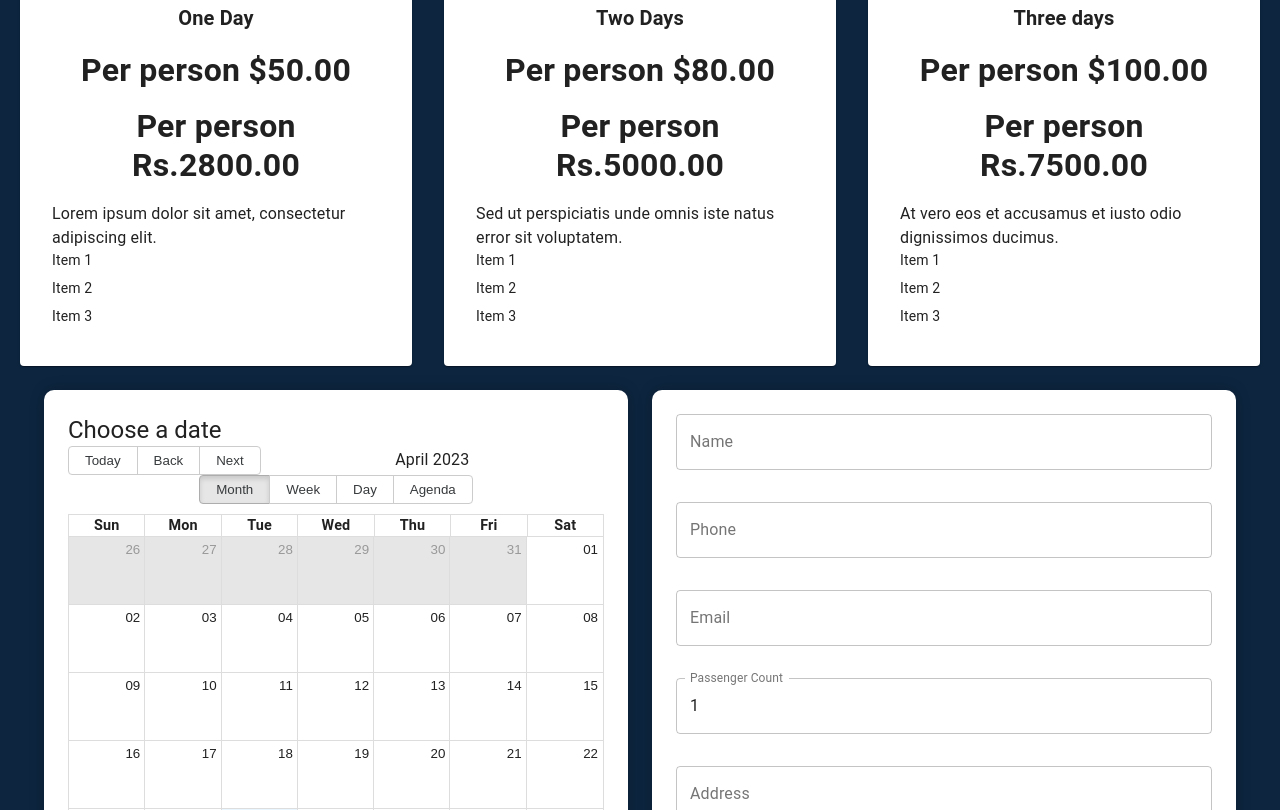
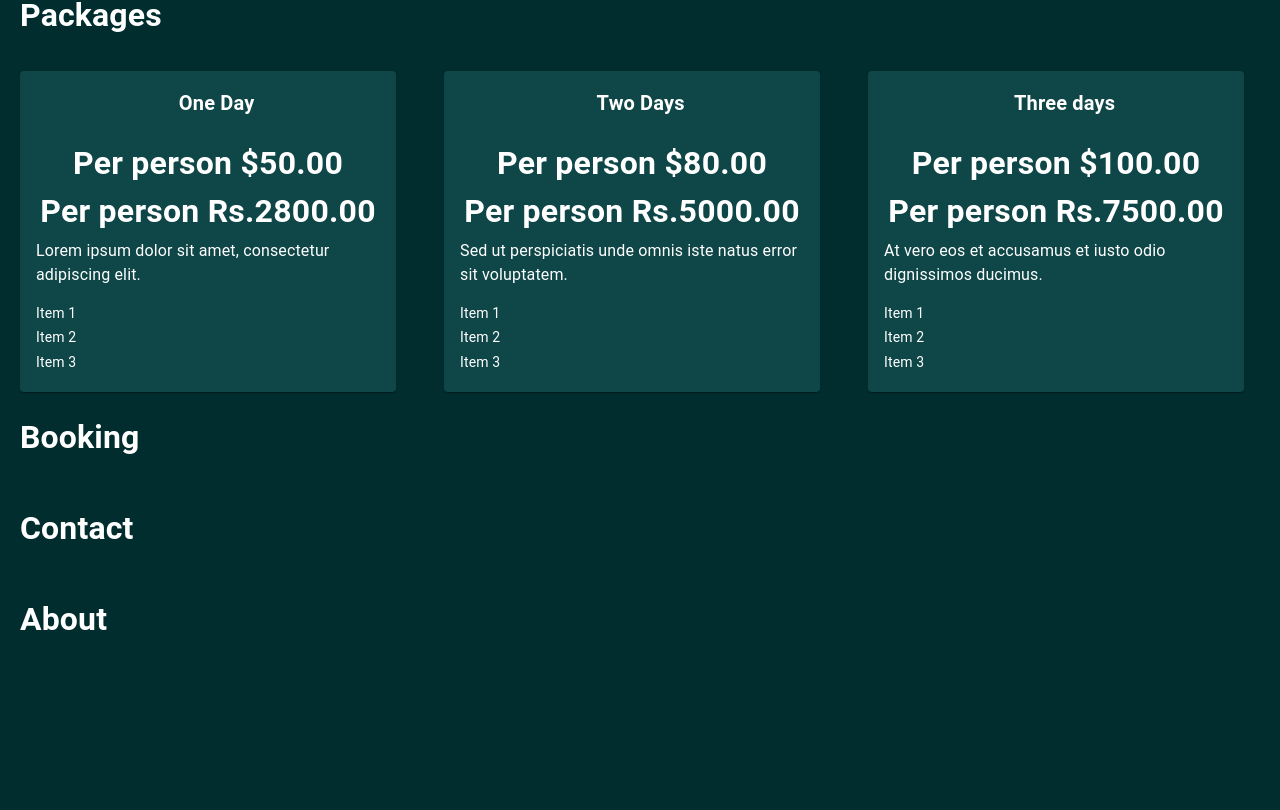
Before and after one commit to dilanjanranmalinda/meemure-app, a React (Create React App) app: page / in a window 1280 px wide. Shown: the part 690-1500 px from the top of the page. After the commit the page ends 1374 px from the top, so only its background shows below. Built offline with nearby package versions, Linux system fonts and the light colour scheme; no server answers.

Commit message:
anothor ui changes

```diff
--- a/src/App.scss
+++ b/src/App.scss
@@ -1,2 +1,3 @@
+@import "./accets/constants.scss";
 .App {
 }
--- a/src/App.tsx
+++ b/src/App.tsx
@@ -1,16 +1,18 @@
 import { ThemeProvider, createTheme } from "@mui/material/styles";
 import CssBaseline from "@mui/material/CssBaseline";
 import "./App.scss";
+import { BG_COLOR } from "./accets/app-constants";
 import Layout from "./templetes/layout/layout";
 
 const darkBlueTheme = createTheme({
   palette: {
     mode: "dark",
     primary: {
-      main: "#1976d2",
+      main: "#023c3e",
     },
     background: {
-      default: "#0d253f",
+      default: BG_COLOR,
+      paper: "#023c3e",
     },
   },
 });
--- /dev/null
+++ b/src/accets/app-constants.ts
@@ -0,0 +1 @@
+export const BG_COLOR = "#012d2e";
--- /dev/null
+++ b/src/accets/constants.scss
@@ -0,0 +1 @@
+$BG_COLOR: "#012d2e";
--- /dev/null
+++ b/src/components/sandbox.tsx
@@ -0,0 +1,7 @@
+import Paper from "@mui/material/Paper";
+
+const SandBox = () => {
+  return <Paper>This is a Paper component with a dark background color.</Paper>;
+};
+
+export default SandBox;
--- a/src/index.scss
+++ b/src/index.scss
@@ -1,5 +1,5 @@
-@import "../src/templetes/layout/layout.scss";
+@import "./accets/constants.scss";
 
 body {
-  background-color: "#0d253f";
+  background-color: $BG_COLOR;
 }
--- a/src/pages/Booking/Booking.tsx
+++ b/src/pages/Booking/Booking.tsx
@@ -1,32 +1,10 @@
 import React from "react";
-import { Box, Grid, Paper, Typography, makeStyles } from "@material-ui/core";
+import { Box, Grid, Paper, Typography } from "@material-ui/core";
 import BookingCalendar from "../../components/bookingCalender/BookingCalender";
 import BookingForm from "../../components/bookingForm/bookingForm";
-
-const useStyles = makeStyles((theme) => ({
-  root: {
-    padding: theme.spacing(3),
-  },
-  paper: {
-    padding: theme.spacing(3),
-    boxShadow: "0px 0px 15px rgba(0, 0, 0, 0.2)",
-    borderRadius: 10,
-    transition: "box-shadow 0.3s ease",
-    "&:hover": {
-      boxShadow: "0px 0px 15px rgba(0, 0, 255, 0.2)",
-    },
-  },
-  calendar: {
-    width: "100%",
-    border: "none",
-    "& .react-calendar__tile--active": {
-      background: "rgba(0, 0, 255, 0.2)",
-    },
-  },
-}));
+import "./booking.scss";
 
 const Booking = () => {
-  const classes = useStyles();
   const [date, setDate] = React.useState(new Date());
 
   const handleDateChange = (date: React.SetStateAction<Date>) => {
@@ -34,10 +12,10 @@ const Booking = () => {
   };
 
   return (
-    <Box className={classes.root}>
+    <Box className="booking-root">
       <Grid container spacing={3}>
         <Grid item xs={12} md={6}>
-          <Paper className={classes.paper}>
+          <Paper className="paper">
             <Typography variant="h5">Choose a date</Typography>
             <Box my={3}>
               <BookingCalendar />
@@ -48,7 +26,7 @@ const Booking = () => {
           </Paper>
         </Grid>
         <Grid item xs={12} md={6}>
-          <Paper className={classes.paper}>
+          <Paper className="paper">
             <BookingForm />
           </Paper>
         </Grid>
--- /dev/null
+++ b/src/pages/Booking/booking.scss
@@ -0,0 +1,23 @@
+.booking-root {
+  padding: 3 rem;
+
+  .paper {
+    padding: 3 rem;
+    box-shadow: 0px 0px 15px rgba(0, 0, 0, 0.2);
+    border-radius: 10px;
+    transition: box-shadow 0.3s ease;
+
+    &:hover {
+      box-shadow: 0px 0px 15px rgba(0, 0, 255, 0.2);
+    }
+  }
+
+  .calendar {
+    width: 100%;
+    border: none;
+
+    & .react-calendar__tile--active {
+      background: rgba(0, 0, 255, 0.2);
+    }
+  }
+}
--- a/src/pages/Packages/Packages.tsx
+++ b/src/pages/Packages/Packages.tsx
@@ -1,49 +1,10 @@
 import React from "react";
-import {
-  makeStyles,
-  Grid,
-  Box,
-  Typography,
-  Paper,
-  Divider,
-} from "@material-ui/core";
-
-const useStyles = makeStyles((theme) => ({
-  root: {
-    display: "flex",
-    flexDirection: "column",
-    justifyContent: "space-between",
-    alignItems: "center",
-    width: "100%",
-    height: "100%",
-    padding: theme.spacing(4),
-    transition: "box-shadow 0.3s ease-in-out",
-    "&:hover": {
-      boxShadow: "0px 0px 20px 0px #00ffff",
-    },
-  },
-  title: {
-    fontWeight: "bold",
-    marginBottom: theme.spacing(2),
-    textAlign: "center",
-  },
-  price: {
-    fontWeight: "bold",
-    fontSize: "2rem",
-    marginBottom: theme.spacing(2),
-    textAlign: "center",
-  },
-  item: {
-    display: "flex",
-    alignItems: "center",
-    marginBottom: theme.spacing(1),
-    "& .MuiSvgIcon-root": {
-      marginRight: theme.spacing(1),
-      fontSize: "1.2rem",
-      color: theme.palette.primary.main,
-    },
-  },
-}));
+import "./packages.scss";
+import Grid from "@mui/material/Grid";
+import Paper from "@mui/material/Paper";
+import Typography from "@mui/material/Typography";
+import Divider from "@mui/material/Divider";
+import Box from "@mui/material/Box";
 
 interface PackageProps {
   title: string;
@@ -60,28 +21,24 @@ const Package: React.FC<PackageProps> = ({
   description,
   items,
 }) => {
-  const classes = useStyles();
-
   return (
     <Grid item xs={12} sm={4}>
-      <Paper className={classes.root}>
-        <Typography variant="h6" className={classes.title}>
+      <Paper className="packages-root">
+        <Typography variant="h6" className="title">
           {title}
         </Typography>
         <Divider />
         <Box mt={2}>
-          <Typography variant="h4" className={classes.price}>
-            <Typography variant="h4" className={classes.price}>
-              {foriegnPrice}
-            </Typography>
+          <Typography variant="h4" className="price">
+            {foriegnPrice}
           </Typography>
-          <Typography variant="h4" className={classes.price}>
+          <Typography variant="h4" className="price">
             {localPrice}
           </Typography>
           <Typography variant="body1">{description}</Typography>
           <Box mt={2}>
             {items.map((item, index) => (
-              <div key={index} className={classes.item}>
+              <div key={index} className="item">
                 <Typography variant="body2">{item}</Typography>
               </div>
             ))}
@@ -93,8 +50,6 @@ const Package: React.FC<PackageProps> = ({
 };
 
 const Packages = () => {
-  const classes = useStyles();
-
   const packages = [
     {
       title: "One Day",
--- /dev/null
+++ b/src/pages/Packages/packages.scss
@@ -0,0 +1,69 @@
+@import "../../accets/constants.scss";
+
+.packages-root {
+  display: flex;
+  flex-direction: column;
+  justify-content: space-between;
+  align-items: center;
+  width: 100%;
+  height: 100%;
+  padding: 16px;
+
+  transition: box-shadow 0.3s ease-in-out;
+  &:hover {
+    box-shadow: 0px 0px 20px 0px #00ffff;
+  }
+
+  .title {
+    font-weight: bold;
+    margin-bottom: 8px;
+    text-align: center;
+  }
+
+  .price {
+    font-weight: bold;
+    font-size: 2rem;
+    margin-bottom: 8px;
+    text-align: center;
+  }
+
+  .item {
+    display: flex;
+    align-items: center;
+    margin-bottom: 4px;
+
+    & .MuiSvgIcon-root {
+      margin-right: 8px;
+      font-size: 1.2rem;
+      color: #1976d2;
+    }
+  }
+
+  .paper-fade {
+    background-color: $BG_COLOR;
+    position: relative;
+    overflow: hidden;
+
+    &:before {
+      content: "";
+      position: absolute;
+      top: 0;
+      right: 0;
+      bottom: 0;
+      left: 0;
+      z-index: 1;
+      background-image: linear-gradient(
+        to top,
+        rgba(1, 45, 46, 0.9),
+        rgba(1, 45, 46, 0.7) 50%,
+        rgba(1, 45, 46, 0.4)
+      );
+    }
+
+    .paper-content {
+      position: relative;
+      z-index: 2;
+      padding: 20px;
+    }
+  }
+}
--- a/src/templetes/layout/layout.scss
+++ b/src/templetes/layout/layout.scss
@@ -12,7 +12,12 @@
   }
 
   .background-image {
-    background-image: url("../../accets/navbarImage.jpg");
+    background-image: linear-gradient(
+        to bottom,
+        rgba(1, 45, 46, 0),
+        rgba(1, 45, 46, 1)
+      ),
+      url("../../accets/navbarImage.jpg");
     background-size: cover;
     background-position: 10% 25%;
     background-repeat: no-repeat;
--- a/src/templetes/layout/layout.tsx
+++ b/src/templetes/layout/layout.tsx
@@ -8,6 +8,8 @@ import { Facebook, Instagram, YouTube } from "@material-ui/icons";
 import Booking from "../../pages/Booking/Booking";
 import Slideshow from "../../pages/slideshow/slideshow";
 import Packages from "../../pages/Packages/Packages";
+import "./layout.scss";
+import SandBox from "../../components/sandbox";
 
 function Layout() {
   return (
@@ -81,30 +83,26 @@ function Layout() {
         </Grid>
 
         <Grid container style={{ margin: "20px 20px" }}>
-          {/* slidshow */}
           <Grid item xs={12}>
             {/* <Slideshow /> */}
           </Grid>
 
-          {/* Packages */}
           <Grid item xs={12} id="packages">
+            <h1>Packages</h1>
+
             <Packages />
           </Grid>
 
-          {/* Booking */}
           <Grid item xs={12} id="booking">
-            <Booking />
+            <h1>Booking</h1>
+            {/* <Booking /> */}
           </Grid>
 
-          {/* Contact */}
           <Grid item xs={12} id="contact">
-            {/* <Contact /> */}
             <h1>Contact</h1>
           </Grid>
 
-          {/* About */}
           <Grid item xs={12} id="about">
-            {/* <About /> */}
             <h1>About</h1>
           </Grid>
         </Grid>
```
